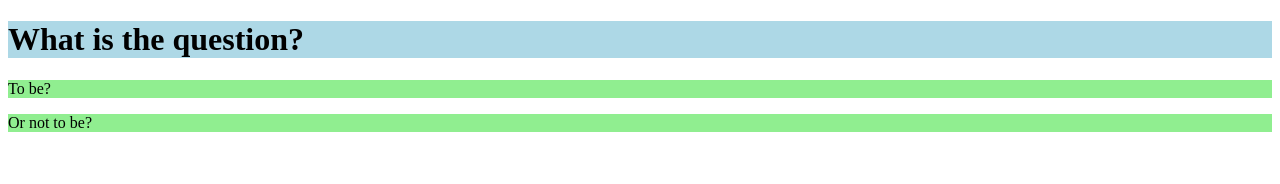
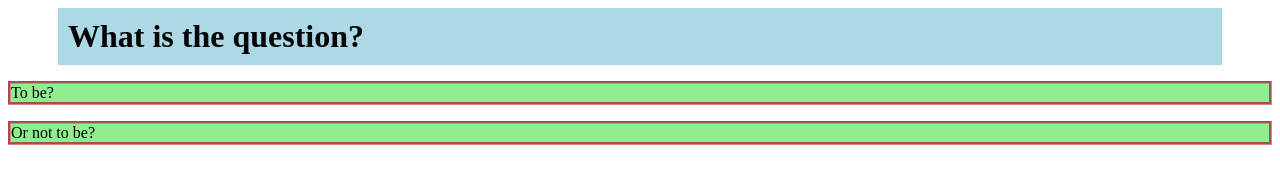
Before and after one commit to sebbydoh/CIS2B-Lecture-05, a plain HTML site: page index.html in a window 1280 px wide. Drawn offline with Linux system fonts and the light colour scheme.

Commit message:
Added margin, padding, border and color to h1 and p elements

```diff
--- a/main.css
+++ b/main.css
@@ -1,7 +1,14 @@
 h1 {
     background-color: lightblue;
+    margin: 0 50px;
+    padding: 10px;
 }
 
 p {
     background-color: lightgreen;
+    border: 3px groove lightcoral;
 }
+
+.absolute-width {
+    width: 300px;
+}
```
